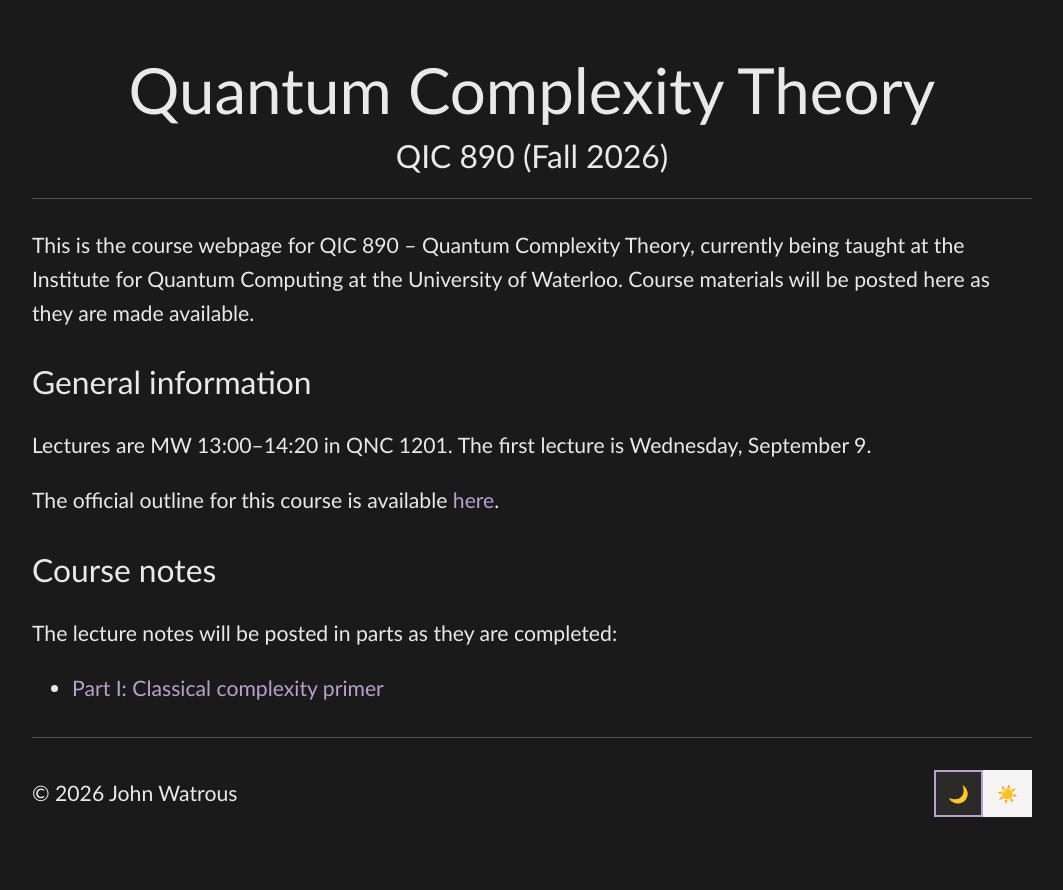
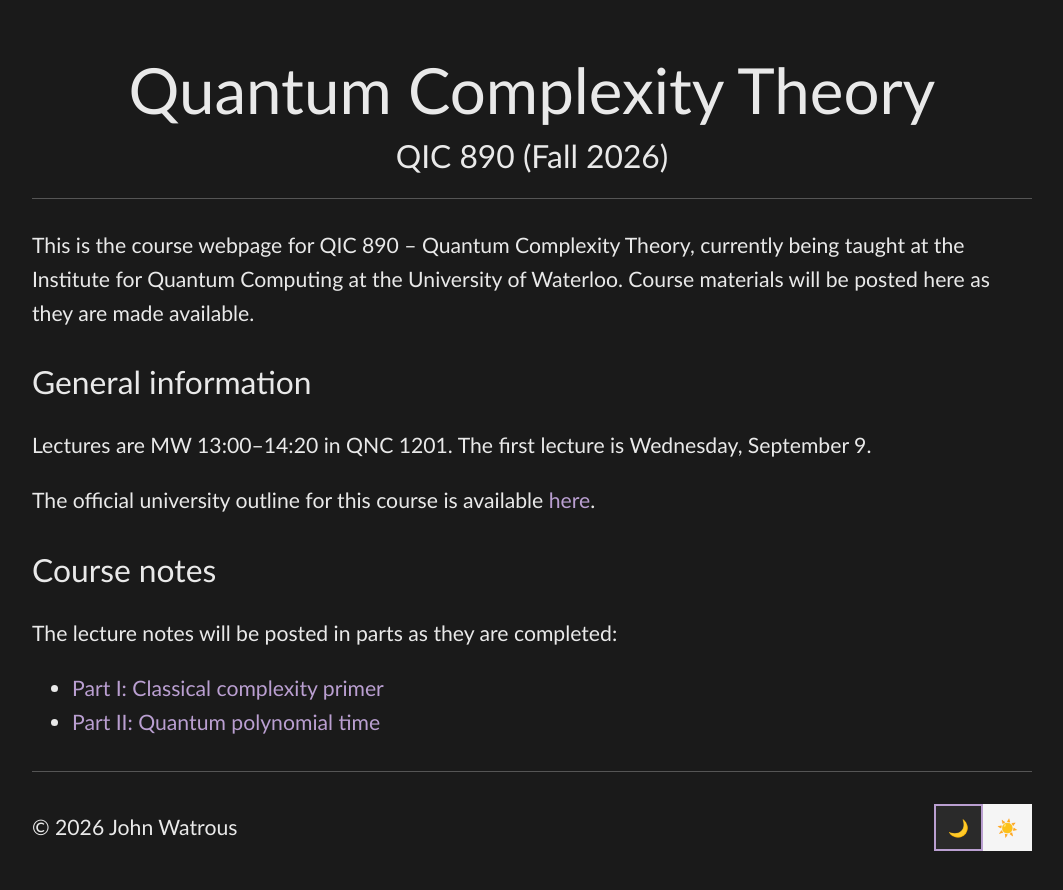
Before and after one commit to jhwatrous/jhwatrous.github.io, a Jekyll site: the page built from quantum-complexity.md, in a window 1280 px wide. Shown: the top 890 px of the page, without its empty margins (108-1171 px from the left). Built offline with Jekyll 4.4.1, drawn with Linux system fonts in a browser that asks for light colours.

Commit message:
Posted quantum complexity notes part II.

```diff
--- a/quantum-complexity.md
+++ b/quantum-complexity.md
@@ -11,10 +11,11 @@ This is the course webpage for QIC 890 – Quantum Complexity Theory, currently
 
 Lectures are MW 13:00–14:20 in QNC 1201. The first lecture is Wednesday, September 9.
 
-The official outline for this course is available [here](https://outline.uwaterloo.ca/viewer/view/nbvh7f).
+The official university outline for this course is available [here](https://outline.uwaterloo.ca/viewer/view/nbvh7f).
 
 ## Course notes
 
 The lecture notes will be posted in parts as they are completed:
 
 - [Part I: Classical complexity primer]({{ '/quantum-complexity-part-1.pdf' | relative_url }})
+- [Part II: Quantum polynomial time]({{ '/quantum-complexity-part-2.pdf' | relative_url }})
```
Also changed, not shown: 2 other files.
